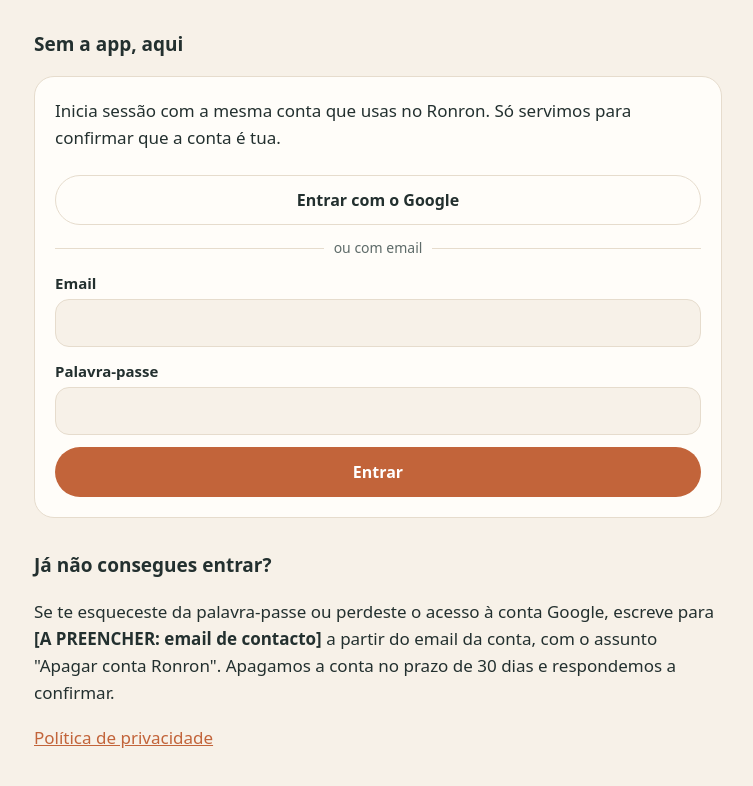
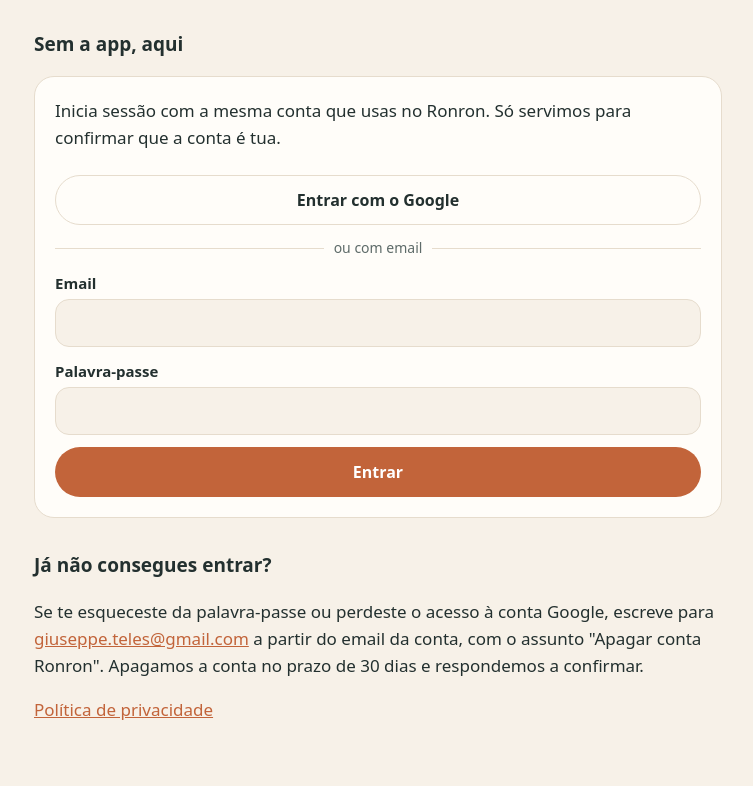
Before and after one commit to GiuseppeLomb/Ronron, a plain HTML site: page apagar-conta/index.html in a window 1280 px wide. Shown: the part 377-1163 px from the top of the page, without its empty margins (262-1015 px from the left). Drawn offline with nearby package versions, Linux system fonts and the light colour scheme.

Commit message:
Add contact email to privacy policy and account deletion page
Co-Authored-By: Claude Opus 5.5 <noreply@anthropic.com>
Claude-Session: https://claude.ai/code/session_01UvhPjjpHQymPue5xppPN9W

```diff
--- a/apagar-conta/index.html
+++ b/apagar-conta/index.html
@@ -41,7 +41,7 @@
 <div class="card" id="feito" hidden><p class="ok" style="margin:0"><b>Conta apagada.</b> Obrigado por teres ajudado os gatos de rua.</p></div>
 
 <h2>Já não consegues entrar?</h2>
-<p>Se te esqueceste da palavra-passe ou perdeste o acesso à conta Google, escreve para <b>[A PREENCHER: email de contacto]</b> a partir do email da conta, com o assunto "Apagar conta Ronron". Apagamos a conta no prazo de 30 dias e respondemos a confirmar.</p>
+<p>Se te esqueceste da palavra-passe ou perdeste o acesso à conta Google, escreve para <a href="mailto:giuseppe.teles@gmail.com">giuseppe.teles@gmail.com</a> a partir do email da conta, com o assunto "Apagar conta Ronron". Apagamos a conta no prazo de 30 dias e respondemos a confirmar.</p>
 <p class="muted"><a href="../privacidade/">Política de privacidade</a></p>
 </main>
 <script src="https://cdn.jsdelivr.net/npm/@supabase/supabase-js@2.119.0/dist/umd/supabase.js"></script>
```
Also changed, not shown: privacidade/index.html (+1 -1 lines).
